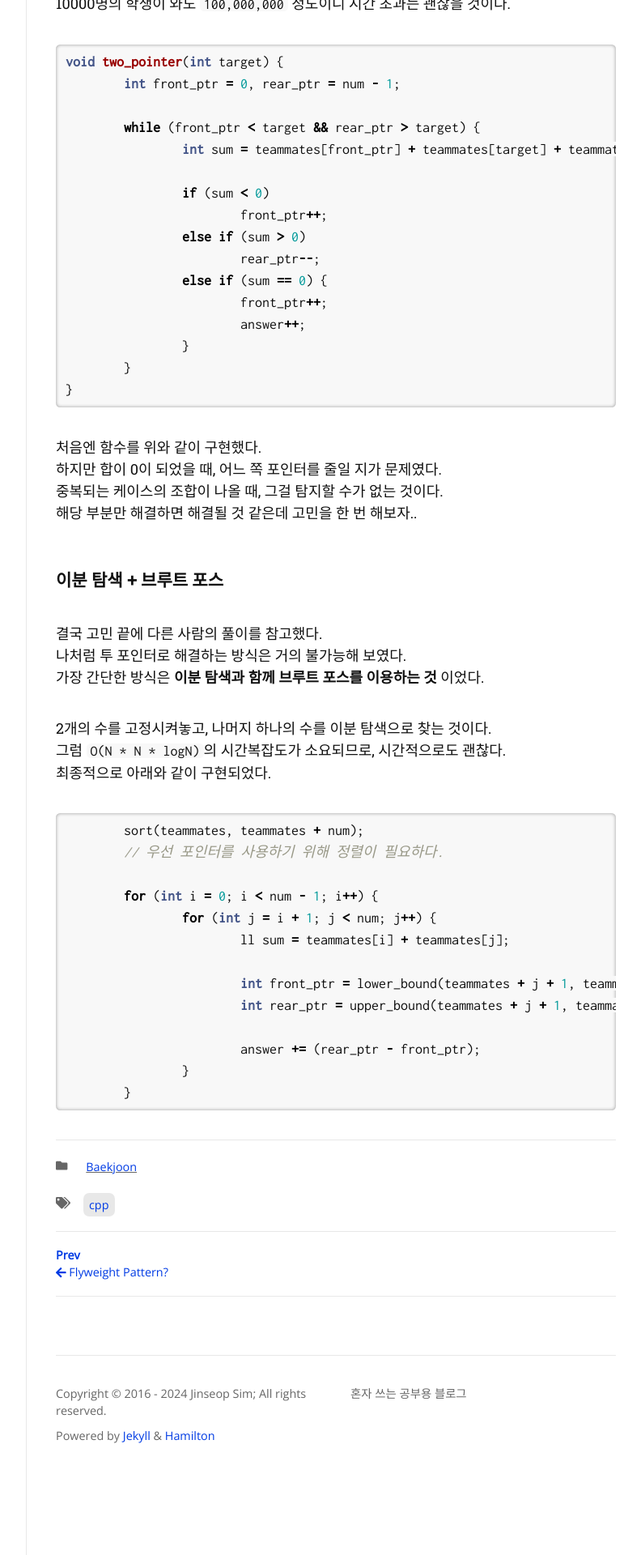
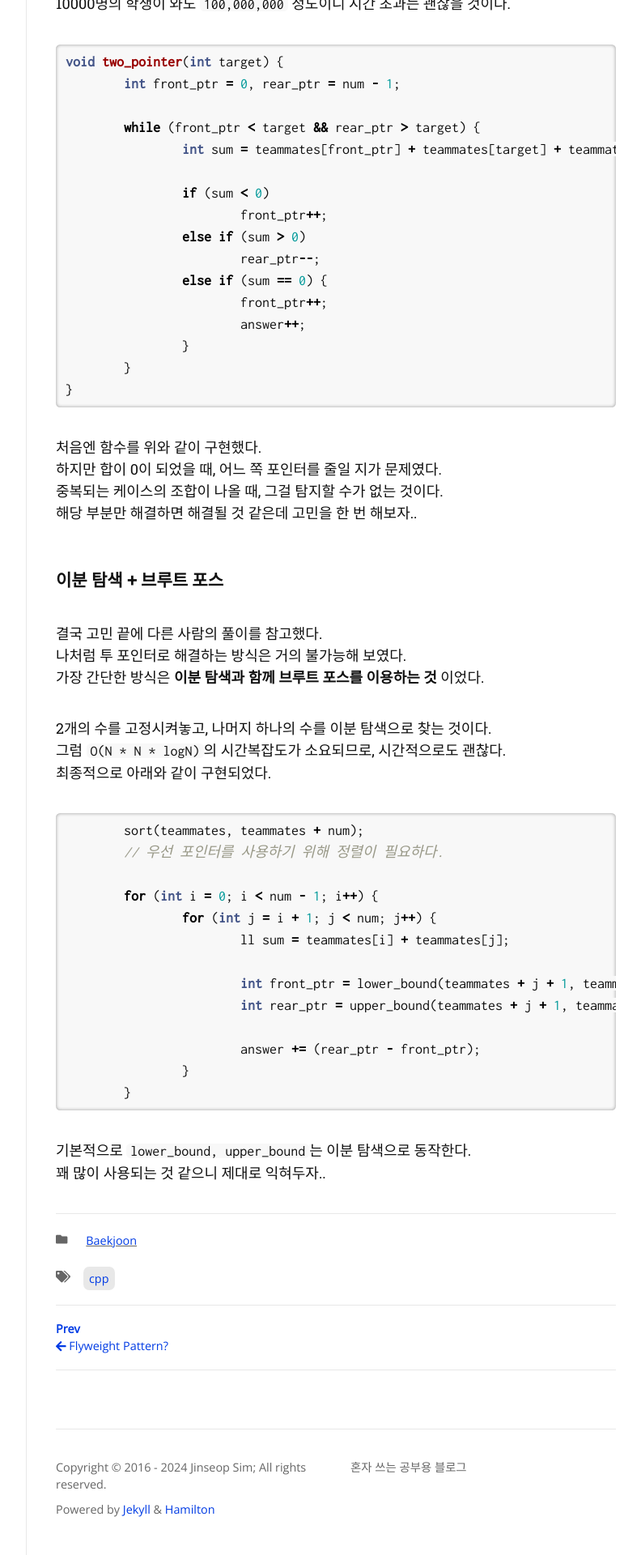
Before and after one commit to Jinseop-Sim/Jinseop-Sim.github.io, a Jekyll site: the page built from _posts/2024-01-26-bj-3151.md, in a window 1280 px wide. Shown: the part 1525-3445 px from the top of the page at 81% size, without its empty margins (357-1149 px from the left). Built offline with Jekyll 4.4.1, drawn with Linux system fonts in a browser that asks for light colours; nearby versions of some CDN libraries; some web fonts are replaced.

Commit message:
글 수정

````diff
--- a/_posts/2024-01-26-bj-3151.md
+++ b/_posts/2024-01-26-bj-3151.md
@@ -89,3 +89,6 @@ void two_pointer(int target) {
 		}
 	}
 {% endhighlight %}
+
+기본적으로 ```lower_bound, upper_bound```는 이분 탐색으로 동작한다.
+꽤 많이 사용되는 것 같으니 제대로 익혀두자..
````
